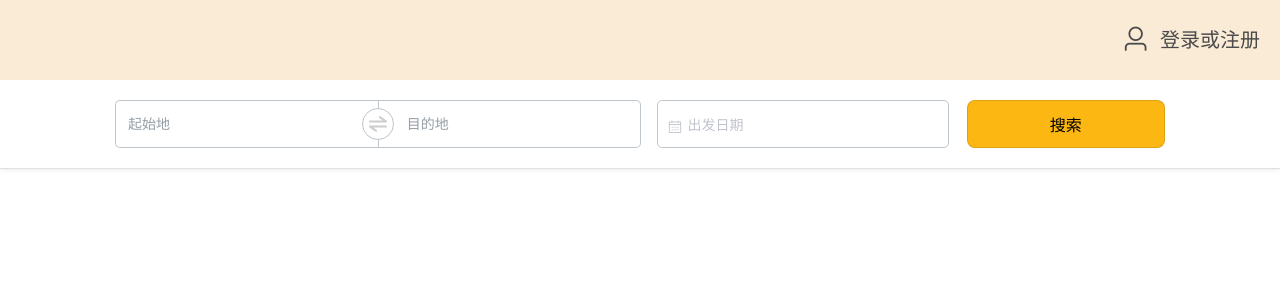
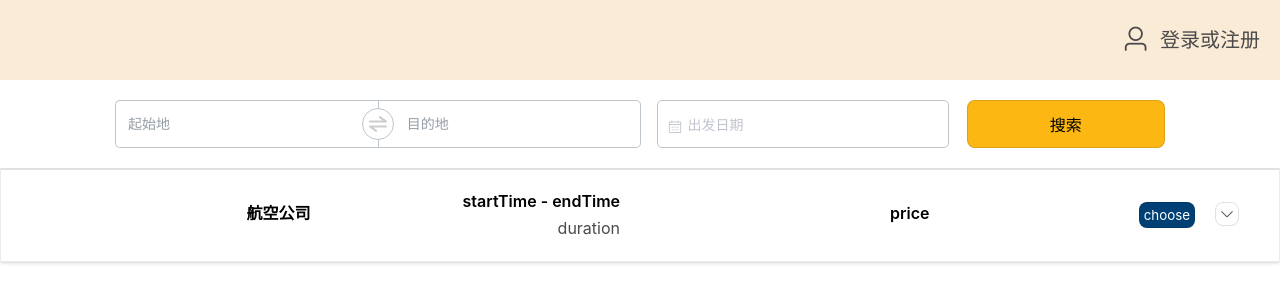
Before and after one commit to zpy1207/ticket-purchase, a Nuxt app: page /searchDetail in a window 1280 px wide. Shown: the top 302 px of the page. Built offline with nearby package versions, Linux system fonts and the light colour scheme.

Commit message:
build ticket-card

```diff
--- /dev/null
+++ b/assets/styles/components/ticketCard.scss
@@ -0,0 +1,60 @@
+@import "./selfModal.scss";
+
+// .btn-choose {
+//   padding-right: 20px;
+// }
+
+.icon {
+  margin-left: 20px;
+
+  :hover {
+    color: rgb(70, 97, 213);
+    background-color: rgb(243, 242, 241);
+  }
+}
+
+.ticketCardLayout {
+  // -webkit-user-select: none;
+  // -moz-user-select: none;
+  // -khtml-user-select: none;
+  // -ms-user-select: none;
+  border: 1px solid #edebe9;
+  box-shadow: 0px 0.3px 0.9px rgba(0,0,0,.1), 0px 1.6px 3.6px rgba(0,0,0,.13);
+  border-radius: 2px;
+  height: auto;
+  overflow: hidden;
+  margin-bottom: 12px;
+}
+
+.ticketCard {
+  display: flex;
+  align-items: center;
+  overflow: hidden;
+  position: relative;
+  outline: 0;
+  padding: 20px;
+  cursor: pointer;
+  background: #fff;
+  transition: all 1s;
+
+  .bt_focusText {
+    white-space: nowrap;
+    overflow: hidden;
+    text-overflow: ellipsis;
+    font-size: 16px;
+    line-height: 22px;
+    padding-bottom: 4px;
+    font-weight: 600;
+    color: #000;
+  }
+
+  .itrTxtPair {
+    flex: 1;
+    padding: 0 12px;
+    overflow: hidden;
+    width: auto;
+    padding: 0 20px;
+  }
+
+
+}
--- /dev/null
+++ b/components/TicketCard.vue
@@ -0,0 +1,46 @@
+<template>
+  <div class="ticketCardContainer">
+    <div class="ticketCardLayout">
+      <div class="ticketCard">
+        <div class="company itrTxtPair">
+          <div class="bt_focusText">
+            航空公司
+          </div>
+        </div>
+        <div class="time itrTxtPair">
+          <div class="bt_focusText">startTime - endTime</div>
+          <div class="duration">duration</div>
+        </div>
+        <div class="price itrTxtPair">
+          <div class="bt_focusText">
+            price
+          </div>
+        </div>
+        <div class="itrTxtPair">
+          <button class="btn is-solid-secondary btn-choose">
+            <font style="vertical-align: inherit;">choose</font>
+          </button>
+          <div class="btn icon">
+            <i class="el-icon-arrow-down"></i>
+          </div>
+        </div>
+
+      </div>
+
+      <div class="detailCard">
+
+      </div>
+    </div>
+
+  </div>
+</template>
+
+<script>
+export default {
+
+}
+</script>
+
+<style lang="scss" scoped>
+@import "~assets/styles/components/ticketCard.scss"
+</style>
--- a/pages/searchDetail.vue
+++ b/pages/searchDetail.vue
@@ -9,18 +9,22 @@
         </div>
       </div>
     </div>
+
+    <ticket-card></ticket-card>
   </div>
 </template>
 
 <script>
 import SearchTab from '../components/SearchTab.vue'
 import HeaderTab from '~/components/HeaderTab.vue'
+import TicketCard from '~/components/TicketCard.vue'
 
 export default {
   name: 'SearchDetailPage',
   comments: {
     HeaderTab,
     SearchTab,
+    TicketCard
   },
   data() {
     return {
```
